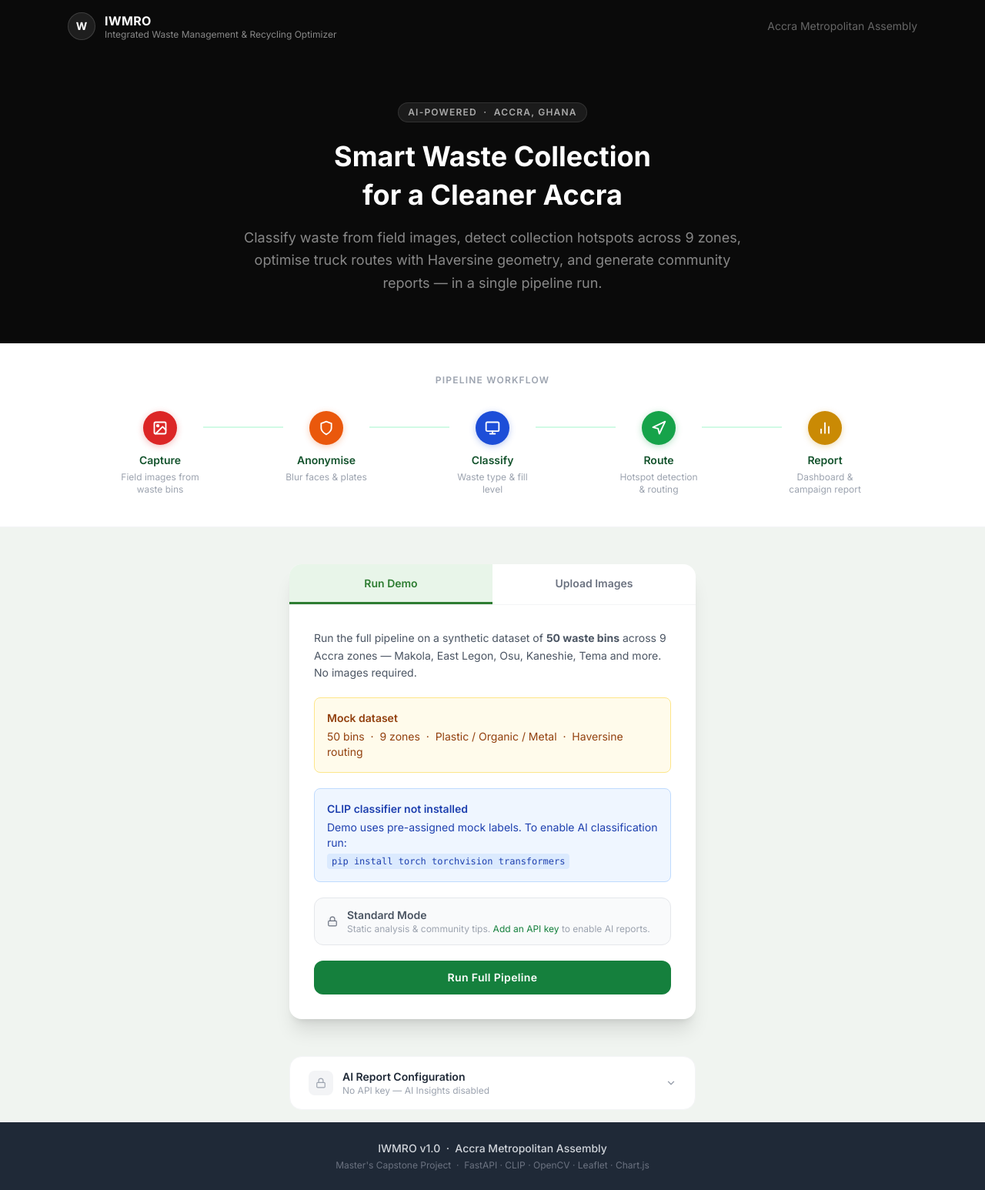
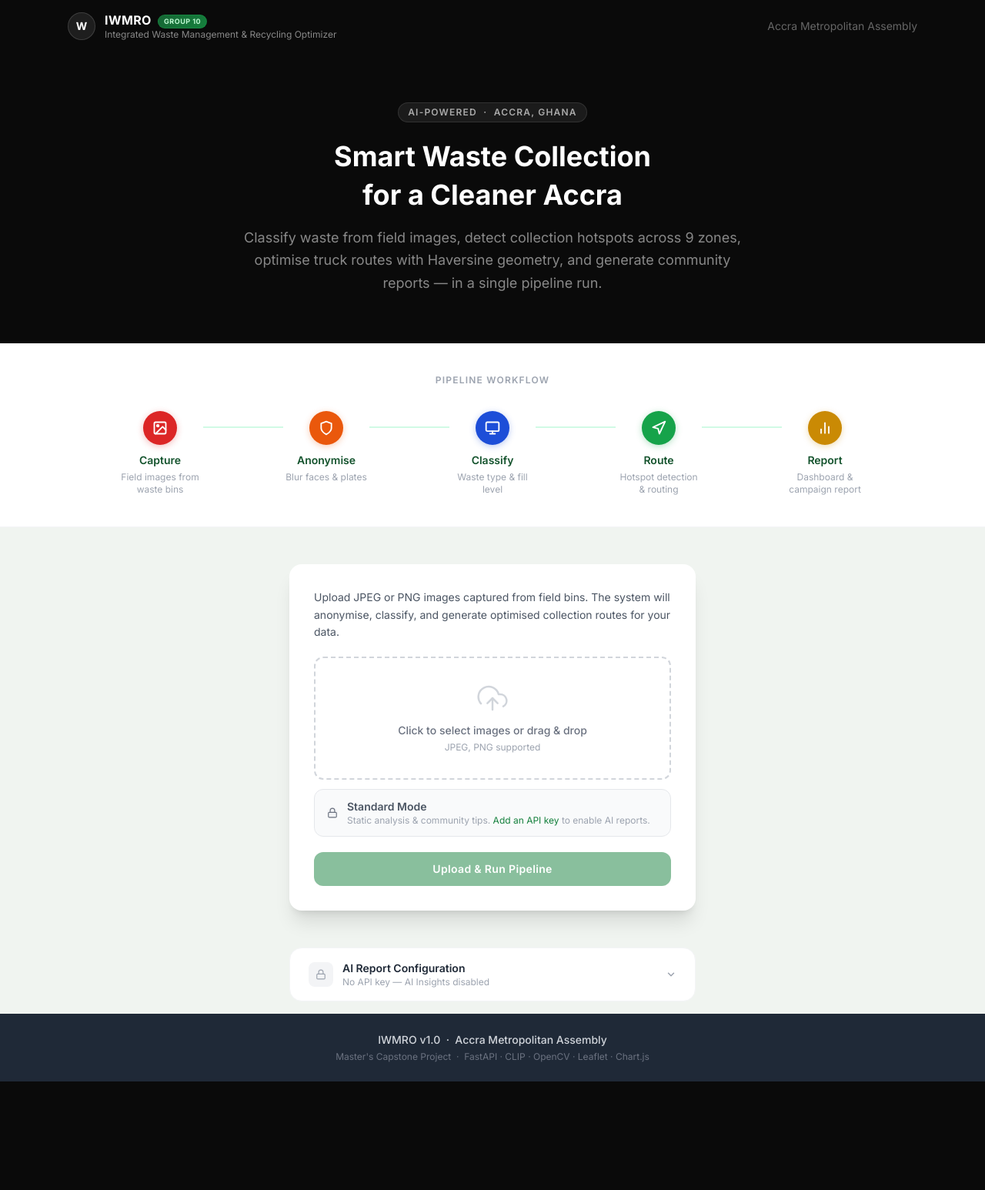
Before and after one commit to michaelbrenu/Edwin, a FastAPI app: template templates/index.html in a window 1280 px wide. Shown: the whole page at 77% size. After the commit the page ends 1405 px from the top, so only its background shows below. Run offline with FastAPI, Linux system fonts and the light colour scheme; the template is opened without the code that fills it, so the values that code supplies are empty; some libraries are stand-ins or nearby versions.

Commit message:
UI polish: Group 10 badge, remove demo tab, add stop pipeline button
- Replace 'by Group 10' plain text with green pill badge across all 4 templates
- Remove Run Demo tab and panel; upload form is now shown directly
- Add Stop Pipeline button to pipeline overlay with full cancel support:
  - POST /stop-pipeline endpoint sets threading.Event
  - pipeline.py checks cancel_event after each step (1-4) via check_cancel()
  - StopIteration raised on cancel, caught silently in run thread
  - Frontend aborts XHR + calls /stop-pipeline, shows stopped state with Run again link

Co-Authored-By: Claude Sonnet 4.6 <noreply@anthropic.com>

```diff
--- a/app.py
+++ b/app.py
@@ -63,6 +63,9 @@ app.mount("/static",  StaticFiles(directory=ROOT / "static"),  name="static")
 app.mount("/exports", StaticFiles(directory=DIRS["exports"]),  name="exports")
 
 templates = Jinja2Templates(directory=ROOT / "templates")
+
+# ── Pipeline cancellation flag ────────────────────────────────────────────────
+_pipeline_cancel: threading.Event = threading.Event()
 
 
 # ── Helpers ───────────────────────────────────────────────────────────────────
@@ -333,6 +336,9 @@ async def run_stream(
 
     skip_classifier = (use_clip != "1") or not _clip_available()
 
+    # Reset cancel flag for fresh run
+    _pipeline_cancel.clear()
+
     # Thread-safe event queue: pipeline thread pushes, async generator pulls
     q: sync_queue.Queue = sync_queue.Queue()
 
@@ -347,7 +353,10 @@ async def run_stream(
                 use_mock=True,
                 skip_classifier=skip_classifier,
                 progress_cb=progress_cb,
+                cancel_event=_pipeline_cancel,
             )
+        except StopIteration:
+            pass  # clean cancel — pipeline_stopped event already emitted
         except Exception as exc:
             q.put(json.dumps({"type": "error", "msg": str(exc)}))
         finally:
@@ -459,6 +468,13 @@ async def set_powerbi_url(payload: _PbiUrlPayload):
     env_path.write_text("\n".join(lines) + "\n", encoding="utf-8")
 
     return {"ok": True, "url": url}
+
+
+@app.post("/stop-pipeline")
+async def stop_pipeline():
+    """Signal the running pipeline to abort after its current step."""
+    _pipeline_cancel.set()
+    return {"ok": True}
 
 
 @app.get("/healthz")
--- a/templates/analysis.html
+++ b/templates/analysis.html
@@ -17,7 +17,7 @@
     <div class="flex items-center gap-3">
       <div class="w-8 h-8 rounded-full bg-green-500 flex items-center justify-center font-bold text-xs">W</div>
       <div>
-        <div class="font-bold text-sm leading-tight tracking-wide">IWMRO</div>
+        <div class="font-bold text-sm leading-tight tracking-wide">IWMRO <span style="display:inline-block;background:linear-gradient(135deg,#166534,#15803d);color:#bbf7d0;font-size:9px;font-weight:700;padding:2px 7px;border-radius:20px;letter-spacing:.5px;vertical-align:middle;margin-left:4px;text-transform:uppercase;border:1px solid #16a34a60;">Group 10</span></div>
         <div class="text-green-300 text-xs">Accra Waste Management</div>
       </div>
     </div>
--- a/templates/campaign_report.html
+++ b/templates/campaign_report.html
@@ -212,7 +212,7 @@
 <!-- ── Screen toolbar (hidden on print) ── -->
 <div class="toolbar">
   <div>
-    <div class="toolbar-title">Community Campaign Report</div>
+    <div class="toolbar-title">Community Campaign Report <span style="display:inline-block;background:rgba(255,255,255,0.18);color:#dcfce7;font-size:10px;font-weight:700;padding:2px 8px;border-radius:20px;letter-spacing:.5px;vertical-align:middle;margin-left:6px;text-transform:uppercase;border:1px solid rgba(255,255,255,0.3);">Group 10</span></div>
     <div class="toolbar-sub">Accra Metropolitan Assembly — Waste Management Division</div>
   </div>
   <div class="toolbar-btns">
--- a/templates/index.html
+++ b/templates/index.html
@@ -17,7 +17,7 @@
     <div class="flex items-center gap-3">
       <div class="w-9 h-9 rounded-full flex items-center justify-center font-bold text-sm" style="background:#ffffff15;border:1px solid #ffffff25;">W</div>
       <div>
-        <div class="font-bold text-base leading-tight tracking-wide">IWMRO</div>
+        <div class="font-bold text-base leading-tight tracking-wide">IWMRO <span style="display:inline-block;background:linear-gradient(135deg,#166534,#15803d);color:#bbf7d0;font-size:9px;font-weight:700;padding:2px 7px;border-radius:20px;letter-spacing:.5px;vertical-align:middle;margin-left:4px;text-transform:uppercase;border:1px solid #16a34a60;">Group 10</span></div>
         <div class="text-xs leading-tight" style="color:#888;">Integrated Waste Management &amp; Recycling Optimizer</div>
       </div>
     </div>
@@ -109,68 +109,8 @@
 <div class="max-w-xl mx-auto px-6 py-12">
   <div class="bg-white rounded-2xl shadow-xl overflow-hidden">
 
-    <!-- Tab header -->
-    <div class="flex border-b border-gray-100">
-      <button class="tab-btn active" id="tab-demo" onclick="switchTab('demo')">Run Demo</button>
-      <button class="tab-btn"        id="tab-upload" onclick="switchTab('upload')">Upload Images</button>
-    </div>
-
-    <!-- ── DEMO panel ── -->
-    <div id="panel-demo" class="p-8">
-      <p class="text-gray-600 text-sm mb-5 leading-relaxed">
-        Run the full pipeline on a synthetic dataset of <strong>50 waste bins</strong> across
-        9 Accra zones — Makola, East Legon, Osu, Kaneshie, Tema and more.
-        No images required.
-      </p>
-
-      <div class="bg-amber-50 border border-amber-200 rounded-lg p-4 mb-5 text-sm text-amber-800">
-        <div class="font-semibold mb-1">Mock dataset</div>
-        50 bins &nbsp;·&nbsp; 9 zones &nbsp;·&nbsp; Plastic / Organic / Metal &nbsp;·&nbsp; Haversine routing
-      </div>
-
-      {% if not clip_available %}
-      <div class="bg-blue-50 border border-blue-200 rounded-lg p-4 mb-5 text-sm text-blue-800">
-        <div class="font-semibold mb-1">CLIP classifier not installed</div>
-        Demo uses pre-assigned mock labels. To enable AI classification run:<br>
-        <code class="bg-blue-100 px-1.5 py-0.5 rounded text-xs mt-1 inline-block">pip install torch torchvision transformers</code>
-      </div>
-      {% endif %}
-
-      <!-- Session mode indicator -->
-      {% if openai_available %}
-      <div class="flex items-center gap-3 rounded-xl px-4 py-3 mb-5 text-sm" style="background:#f0fdf4;border:1px solid #bbf7d0;">
-        <div class="w-7 h-7 rounded-full flex items-center justify-center flex-shrink-0" style="background:#dcfce7;">
-          <svg width="14" height="14" viewBox="0 0 24 24" fill="none" stroke="#16a34a" stroke-width="2.5" stroke-linecap="round" stroke-linejoin="round"><polyline points="20 6 9 17 4 12"/></svg>
-        </div>
-        <div>
-          <div class="font-semibold text-green-800">AI Report Mode</div>
-          <div class="text-xs text-green-600 mt-0.5">GPT-4o mini will generate your Community Campaign Report on the results page.</div>
-        </div>
-      </div>
-      {% else %}
-      <div class="flex items-center gap-3 rounded-xl px-4 py-3 mb-5 text-sm" style="background:#f9fafb;border:1px solid #e5e7eb;">
-        <div class="w-7 h-7 rounded-full flex items-center justify-center flex-shrink-0" style="background:#f3f4f6;">
-          <svg width="14" height="14" viewBox="0 0 24 24" fill="none" stroke="#6b7280" stroke-width="2" stroke-linecap="round" stroke-linejoin="round"><rect x="3" y="11" width="18" height="11" rx="2" ry="2"/><path d="M7 11V7a5 5 0 0 1 10 0v4"/></svg>
-        </div>
-        <div>
-          <div class="font-semibold text-gray-600">Standard Mode</div>
-          <div class="text-xs text-gray-400 mt-0.5">Static analysis &amp; community tips. <a href="#api-config" onclick="toggleApiConfig();return false;" class="text-green-700 hover:underline">Add an API key</a> to enable AI reports.</div>
-        </div>
-      </div>
-      {% endif %}
-
-      <form method="post" action="/run" id="form-demo">
-        <input type="hidden" name="demo" value="1">
-        <input type="hidden" name="use_clip" value="0">
-        <button type="submit"
-          class="w-full bg-green-700 hover:bg-green-800 active:bg-green-900 text-white font-semibold py-3 rounded-xl transition-colors text-sm tracking-wide">
-          Run Full Pipeline
-        </button>
-      </form>
-    </div>
-
     <!-- ── UPLOAD panel ── -->
-    <div id="panel-upload" class="p-8 hidden">
+    <div id="panel-upload" class="p-8">
       <p class="text-gray-600 text-sm mb-5 leading-relaxed">
         Upload JPEG or PNG images captured from field bins. The system will anonymise,
         classify, and generate optimised collection routes for your data.
@@ -483,6 +423,16 @@
 
   </div>
 
+  <!-- Stop button -->
+  <div id="ol-stop-wrap" style="padding:0.75rem 1.25rem;border-top:1px solid #f3f4f6;">
+    <button id="ol-stop-btn" onclick="stopPipeline()"
+      style="display:flex;align-items:center;gap:0.5rem;background:#fef2f2;color:#dc2626;border:1px solid #fecaca;border-radius:8px;padding:0.45rem 1rem;font-size:12px;font-weight:600;cursor:pointer;transition:background .15s;"
+      onmouseover="this.style.background='#fee2e2'" onmouseout="this.style.background='#fef2f2'">
+      <svg width="12" height="12" viewBox="0 0 24 24" fill="#dc2626"><rect x="3" y="3" width="18" height="18" rx="2"/></svg>
+      Stop Pipeline
+    </button>
+  </div>
+
   <!-- Done banner -->
   <div class="ol-done-banner" id="ol-done-banner">
     <div class="ol-done-icon">
@@ -511,14 +461,6 @@ function toggleApiConfig() {
 // Auto-open on redirect after save
 document.addEventListener('DOMContentLoaded', () => toggleApiConfig());
 {% endif %}
-
-/* ── Tab switching ── */
-function switchTab(name) {
-  ['demo','upload'].forEach(t => {
-    document.getElementById('tab-' + t).classList.toggle('active', t === name);
-    document.getElementById('panel-' + t).classList.toggle('hidden', t !== name);
-  });
-}
 
 /* ── File label update ── */
 function updateFileLabel(input) {
@@ -754,6 +696,14 @@ function showOverlay() {
   document.getElementById('ol-card').style.display     = 'block';
 }
 
+/* ── Stop pipeline ── */
+function stopPipeline() {
+  const btn = document.getElementById('ol-stop-btn');
+  if (btn) { btn.disabled = true; btn.style.opacity = '0.5'; btn.textContent = 'Stopping…'; }
+  if (_xhr) _xhr.abort();
+  fetch('/stop-pipeline', { method: 'POST' }).catch(() => {});
+}
+
 /* ── Step icon SVGs ── */
 const STEP_ICONS = {
   1: `<svg width="16" height="16" viewBox="0 0 24 24" fill="none" stroke="currentColor" stroke-width="2" stroke-linecap="round" stroke-linejoin="round"><path d="M12 22s8-4 8-10V5l-8-3-8 3v7c0 6 8 10 8 10z"/></svg>`,
@@ -859,7 +809,18 @@ function applyEvent(ev) {
       document.getElementById('ol-check').style.display   = 'flex';
       document.getElementById('ol-time').textContent      = ev.elapsed;
       document.getElementById('ol-done-banner').classList.add('show');
+      document.getElementById('ol-stop-wrap').style.display = 'none';
       setTimeout(() => { window.location.href = '/results'; }, 2200);
+      break;
+    case 'pipeline_stopped':
+      setSubtitle('Pipeline stopped after step ' + ev.at_step);
+      document.getElementById('ol-spinner').style.display = 'none';
+      document.getElementById('ol-stop-wrap').innerHTML =
+        '<div style="display:flex;align-items:center;gap:0.75rem;">' +
+        '<svg width="16" height="16" viewBox="0 0 24 24" fill="none" stroke="#dc2626" stroke-width="2.5" stroke-linecap="round" stroke-linejoin="round"><circle cx="12" cy="12" r="10"/><line x1="12" y1="8" x2="12" y2="12"/><line x1="12" y1="16" x2="12.01" y2="16"/></svg>' +
+        '<span style="color:#dc2626;font-size:13px;font-weight:600;">Stopped at step ' + ev.at_step + '</span>' +
+        '<a href="/" style="margin-left:auto;color:#16a34a;font-size:12px;font-weight:600;text-decoration:underline;">Run again</a>' +
+        '</div>';
       break;
   }
 }
@@ -867,6 +828,7 @@ function applyEvent(ev) {
 /* ── Queued processor — enforces minimum dwell per step ── */
 let _queue = [];
 let _running = false;
+let _xhr = null;  // active XHR so it can be aborted by stopPipeline()
 
 async function flushQueue() {
   if (_running) return;
@@ -910,7 +872,8 @@ function streamPipeline(formData) {
     uploadPct.textContent = '0%';
   }
 
-  const xhr = new XMLHttpRequest();
+  _xhr = new XMLHttpRequest();
+  const xhr = _xhr;
   xhr.open('POST', '/run-stream');
 
   // ── Upload progress ──────────────────────────────────────────────────────
@@ -958,13 +921,6 @@ function formatBytes(b) {
   return (b/1048576).toFixed(1) + ' MB';
 }
 
-/* ── Intercept demo form ── */
-document.getElementById('form-demo').addEventListener('submit', function(e) {
-  e.preventDefault();
-  const fd = new FormData(this);
-  streamPipeline(fd);
-});
-
 /* ── Intercept upload form ── */
 document.getElementById('form-upload').addEventListener('submit', function(e) {
   e.preventDefault();
--- a/templates/results.html
+++ b/templates/results.html
@@ -18,7 +18,7 @@
     <div class="flex items-center gap-3">
       <div class="w-8 h-8 rounded-full bg-green-500 flex items-center justify-center font-bold text-xs">W</div>
       <div>
-        <div class="font-bold text-sm leading-tight tracking-wide">IWMRO</div>
+        <div class="font-bold text-sm leading-tight tracking-wide">IWMRO <span style="display:inline-block;background:linear-gradient(135deg,#166534,#15803d);color:#bbf7d0;font-size:9px;font-weight:700;padding:2px 7px;border-radius:20px;letter-spacing:.5px;vertical-align:middle;margin-left:4px;text-transform:uppercase;border:1px solid #16a34a60;">Group 10</span></div>
         <div class="text-green-300 text-xs">Accra Waste Management</div>
       </div>
     </div>
```
Also changed, not shown: src/api/pipeline.py (+10 -0 lines).
